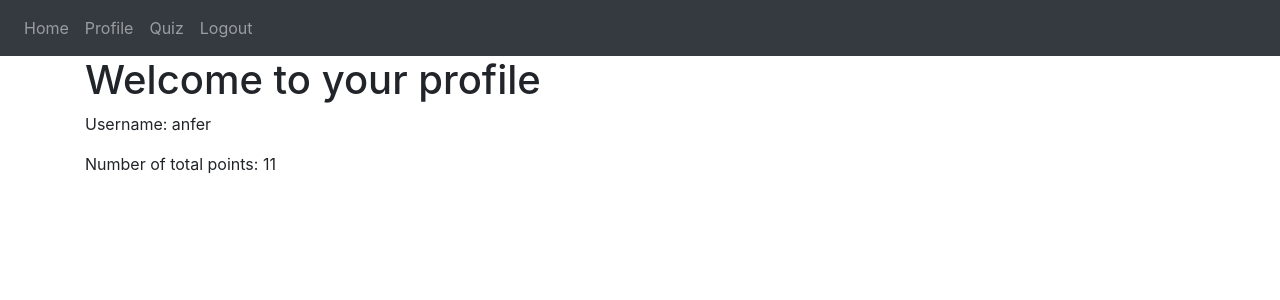
After one commit to juhum/QuizApp, a Flask app: a page that uses website/templates/base.html in a window 1280 px wide. The commit adds this page. Shown: the top 300 px of the page. Run offline with Flask 3, Linux system fonts and the light colour scheme; a user stored in the database is signed in; parts of the project's set-up code (start-up, migrations or seed data) failed here and were passed over; some libraries are stand-ins or nearby versions.

Commit message:
profile page

```diff
--- a/website/templates/base.html
+++ b/website/templates/base.html
@@ -28,6 +28,7 @@
             <div class="navbar-nav">
                 {% if user.is_authenticated %}
                 <a class="nav-item nav-link" id="home" href="/">Home</a>
+                <a class="nav-item nav-link" id="profile" href="{{ url_for('views.profile', username=user.nick_name) }}">Profile</a>
                 <a class="nav-item nav-link" id="quiz" href="/quiz">Quiz</a>
                 <a class="nav-item nav-link" id="logout" href="/logout">Logout</a>
                 {% else %}
--- /dev/null
+++ b/website/templates/profile.html
@@ -0,0 +1,8 @@
+{% extends "base.html" %}
+{% block title %}Profile page{% endblock %}
+
+{% block content %}
+    <h1>Welcome to your profile</h1>
+    <p>Username: {{ name }}</p>
+    <p>Number of total points: {{ total_points }}</p>
+{% endblock %}
--- a/website/views.py
+++ b/website/views.py
@@ -105,3 +105,23 @@ def quiz_completed():
 
     return render_template('quiz_completed.html', total_points=total_points,
                            current_quiz_points=current_quiz_points, user=current_user)
+
+
+@views.route('/profile/<username>')
+@login_required
+def profile(username):
+    if not username:
+        return "Invalid username", 400
+    # Fetch the user based on the provided username
+    user = current_user
+    user = user.nick_name
+    # print(user.nick_name)
+    # Check if the user exists
+    if user:
+        # Assuming you have a relationship between User and User_question_answers
+        user_answers = User_question_answers.query.filter_by(user_id=current_user.user_id).all()
+        total_points = sum(answer.is_right_choice for answer in user_answers)
+        return render_template("profile.html", user=current_user, total_points=total_points, name=user)
+    else:
+        # If the user doesn't exist, you can handle the error, redirect, or show a custom message.
+        return "User not found", 404
```
Also changed, not shown: instance/database.db.
